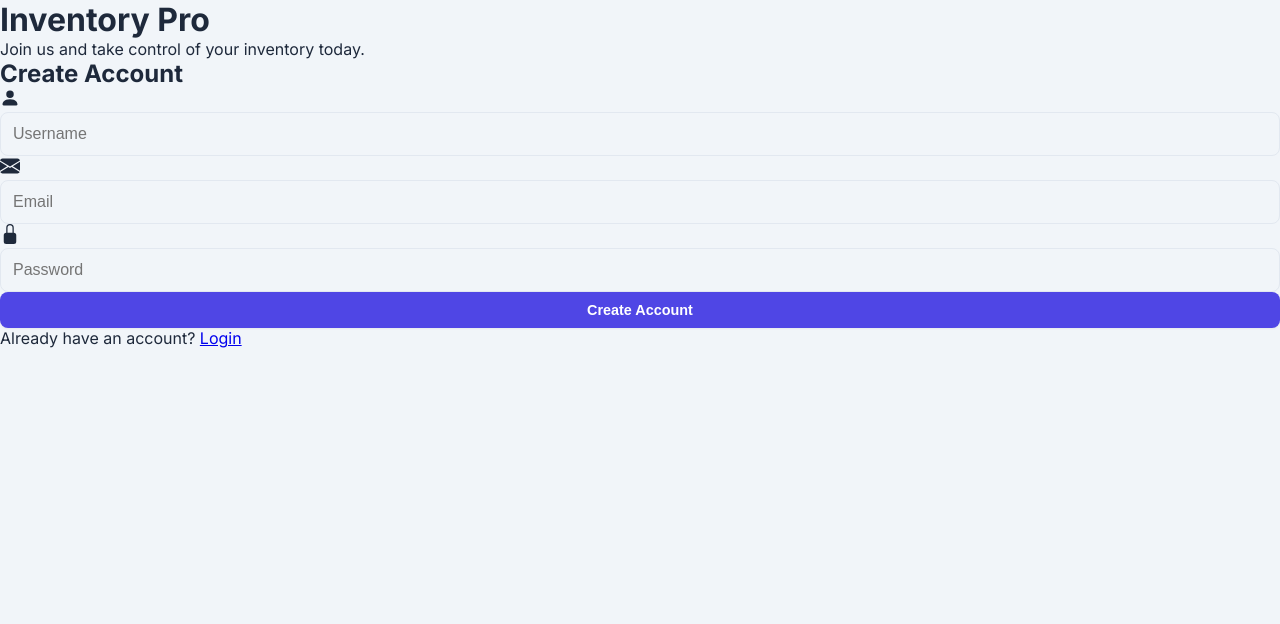
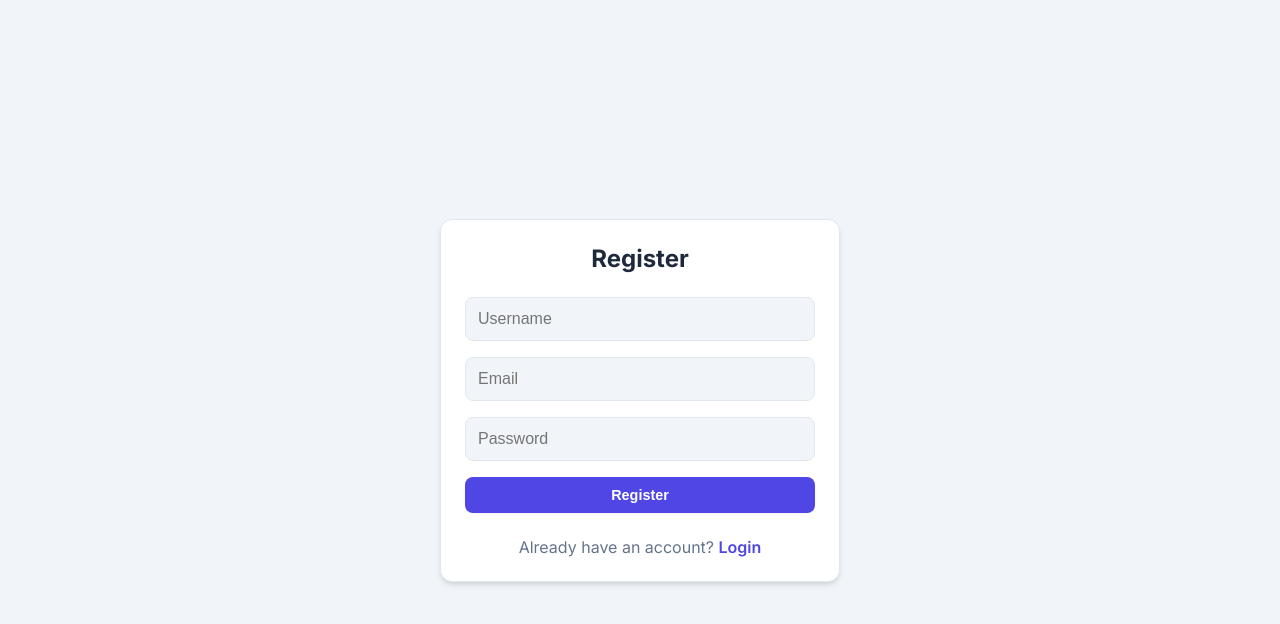
Before and after one commit to devansh-source/frontend, a React (Create React App) app: page /register in a window 1280 px wide. Shown: the top 624 px of the page. Built offline with nearby package versions, Linux system fonts and the light colour scheme.

Commit message:
Update full code

```diff
--- a/src/pages/Login.js
+++ b/src/pages/Login.js
@@ -1,43 +1,38 @@
 import React, { useState } from "react";
 import { useNavigate, Link } from "react-router-dom";
+import API from "../api";
 import { toast } from "react-toastify";
-import API from "../api";
 
-const Register = () => {
+const Login = () => {
   const [username, setUsername] = useState("");
-  const [email, setEmail] = useState("");
   const [password, setPassword] = useState("");
   const navigate = useNavigate();
 
-  const handleRegister = async (e) => {
+  const handleLogin = async (e) => {
     e.preventDefault();
-    if (!username || !email || !password) {
-      toast.error("Please fill in all fields");
-      return;
-    }
     try {
-      const { data } = await API.post("/api/users/register", { username, email, password });
-      toast.success(data.message || "Registration successful! Please log in.");
-      setTimeout(() => { navigate("/login"); }, 2000);
+      const { data } = await API.post("/api/users/login", { username, password });
+      localStorage.setItem("token", data.token);
+      toast.success("Login successful!");
+      navigate("/");
     } catch (err) {
-      toast.error(err.response?.data?.error || "Registration failed.");
+      toast.error(err.response?.data?.error || "Login failed");
     }
   };
 
   return (
     <div className="auth-container">
       <div className="card auth-card">
-        <h2>Register</h2>
-        <form onSubmit={handleRegister}>
-          <input placeholder="Username" value={username} onChange={(e) => setUsername(e.target.value)} required />
-          <input placeholder="Email" type="email" value={email} onChange={(e) => setEmail(e.target.value)} required />
-          <input placeholder="Password" type="password" value={password} onChange={(e) => setPassword(e.target.value)} required />
-          <button type="submit" style={{ width: '100%' }}>Register</button>
+        <h2>Login</h2>
+        <form onSubmit={handleLogin}>
+          <input placeholder="Username or Email" value={username} onChange={e => setUsername(e.target.value)} required />
+          <input placeholder="Password" type="password" value={password} onChange={e => setPassword(e.target.value)} required />
+          <button type="submit" style={{ width: '100%' }}>Login</button>
         </form>
-        <p>Already have an account? <Link to="/login">Login</Link></p>
+        <p>Don't have an account? <Link to="/register">Register</Link></p>
       </div>
     </div>
   );
 };
 
-export default Register;
+export default Login;
--- a/src/pages/Register.js
+++ b/src/pages/Register.js
@@ -11,6 +11,10 @@ const Register = () => {
 
   const handleRegister = async (e) => {
     e.preventDefault();
+    if (!username || !email || !password) {
+      toast.error("Please fill in all fields");
+      return;
+    }
     try {
       const { data } = await API.post("/api/users/register", { username, email, password });
       toast.success(data.message || "Registration successful! Please log in.");
@@ -21,43 +25,16 @@ const Register = () => {
   };
 
   return (
-    <div className="auth-layout">
-      <div className="auth-left">
-        <h1>Inventory Pro</h1>
-        <p>Join us and take control of your inventory today.</p>
-      </div>
-      <div className="auth-right">
-        <div className="auth-form-container">
-          <h2>Create Account</h2>
+    <div className="auth-container">
+      <div className="card auth-card">
+        <h2>Register</h2>
         <form onSubmit={handleRegister}>
-            <div className="form-group">
-               <span className="input-icon">
-                <svg xmlns="http://www.w3.org/2000/svg" width="20" height="20" fill="currentColor" viewBox="0 0 16 16">
-                  <path d="M3 14s-1 0-1-1 1-4 6-4 6 3 6 4-1 1-1 1H3zm5-6a3 3 0 1 0 0-6 3 3 0 0 0 0 6z"/>
-                </svg>
-              </span>
           <input placeholder="Username" value={username} onChange={(e) => setUsername(e.target.value)} required />
-            </div>
-            <div className="form-group">
-              <span className="input-icon">
-                <svg xmlns="http://www.w3.org/2000/svg" width="20" height="20" fill="currentColor" viewBox="0 0 16 16">
-                  <path d="M.05 3.555A2 2 0 0 1 2 2h12a2 2 0 0 1 1.95 1.555L8 8.414.05 3.555zM0 4.697v7.104l5.803-3.558L0 4.697zM6.761 8.83l-6.57 4.027A2 2 0 0 0 2 14h12a2 2 0 0 0 1.808-1.144l-6.57-4.027L8 9.586l-1.239-.757zm3.436-.586L16 11.801V4.697l-5.803 3.546z"/>
-                </svg>
-              </span>
           <input placeholder="Email" type="email" value={email} onChange={(e) => setEmail(e.target.value)} required />
-            </div>
-            <div className="form-group">
-              <span className="input-icon">
-                <svg xmlns="http://www.w3.org/2000/svg" width="20" height="20" fill="currentColor" viewBox="0 0 16 16">
-                  <path d="M8 1a2 2 0 0 1 2 2v4H6V3a2 2 0 0 1 2-2zm3 6V3a3 3 0 0 0-6 0v4a2 2 0 0 0-2 2v5a2 2 0 0 0 2 2h6a2 2 0 0 0 2-2V9a2 2 0 0 0-2-2z"/>
-                </svg>
-              </span>
           <input placeholder="Password" type="password" value={password} onChange={(e) => setPassword(e.target.value)} required />
-            </div>
-            <button type="submit" style={{ width: '100%' }}>Create Account</button>
+          <button type="submit" style={{ width: '100%' }}>Register</button>
         </form>
         <p>Already have an account? <Link to="/login">Login</Link></p>
-        </div>
       </div>
     </div>
   );
```
Lines whose indentation alone changed are shown as unchanged.
